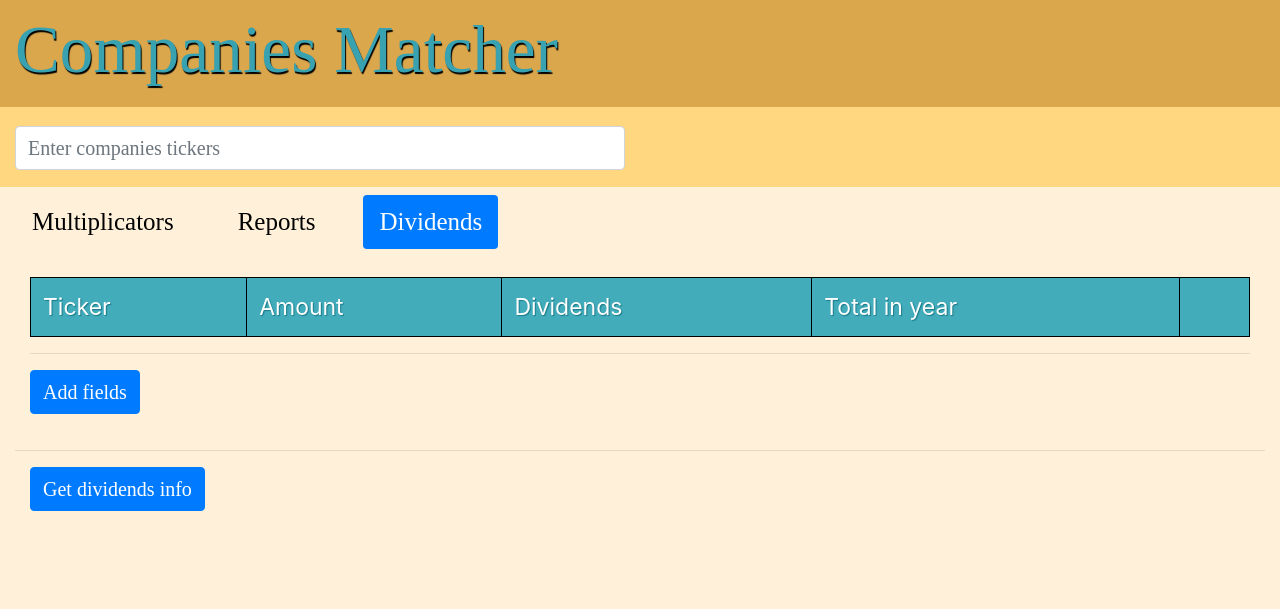
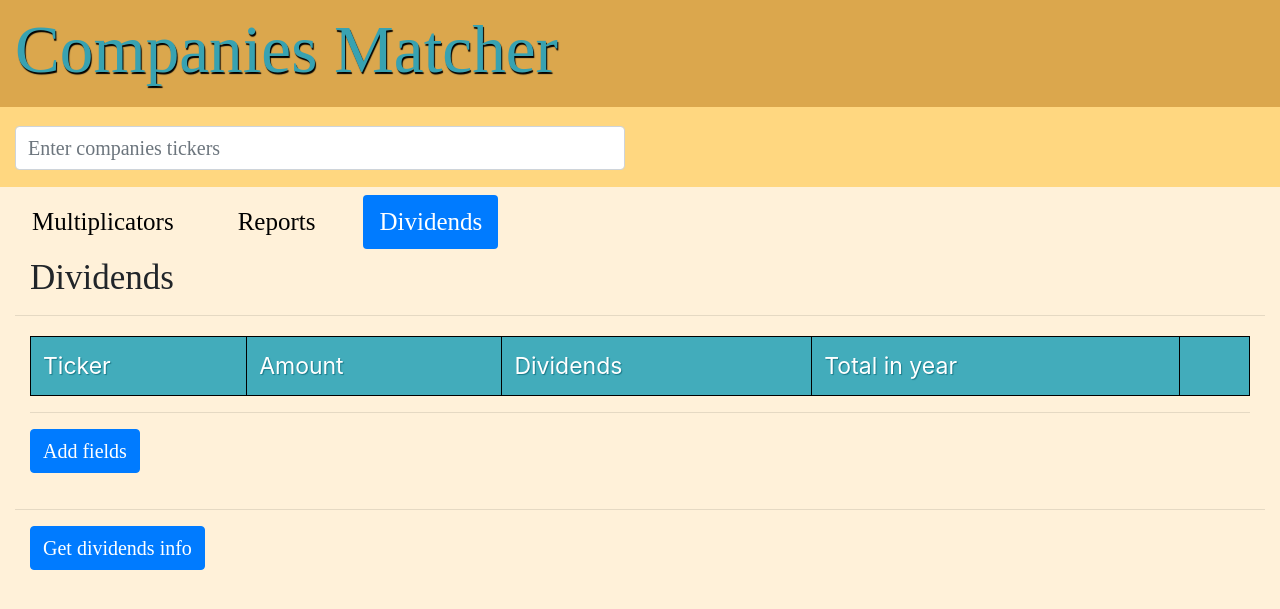
Before and after one commit to t0theheart/companies-matcher, a Python web app: template companies_matcher/app/front/templates/index.html in a window 1280 px wide, after a click on "Dividends". Shown: the top 609 px of the page. Run offline with Jinja, Linux system fonts and the light colour scheme; the template is opened without the code that fills it, so the values that code supplies are empty; some libraries are stand-ins or nearby versions.

Commit message:
butify html

```diff
--- a/companies_matcher/app/front/templates/index.html
+++ b/companies_matcher/app/front/templates/index.html
@@ -10,8 +10,7 @@
 	<!-- Project CSS -->
 	<link href="static/style.css" rel="stylesheet">
 	<title>Companies Matcher</title>
-	<link rel="shortcut icon" href="images/favicon.ico" type="image/x-icon">
-</head>
+	<link rel="shortcut icon" href="images/favicon.ico" type="image/x-icon"> </head>
 
 <body class="wallpaper-color">
 	<div class="container-fluid">
@@ -52,13 +51,16 @@
 			</div>
 			<div class="tab-pane fade" id="reports">
 				<div class="form-group" style="padding-top: 19px">
-					<div class="col-sm-12"><h3 class="header-text">Income</h3></div>
+					<div class="col-sm-12">
+						<h3 class="header-text">Income</h3></div>
 					<hr>
 					<div id="income-toggles" class="col-sm-12 row-padding"></div>
-					<div class="col-sm-12"><h3 class="header-text">Balance</h3></div>
+					<div class="col-sm-12">
+						<h3 class="header-text">Balance</h3></div>
 					<hr>
 					<div id="balance-toggles" class="col-sm-12 row-padding"></div>
-					<div class="col-sm-12"><h3 class="header-text">Cash</h3></div>
+					<div class="col-sm-12">
+						<h3 class="header-text">Cash</h3></div>
 					<hr>
 					<div id="cash-toggles" class="col-sm-12 row-padding"></div>
 					<div class="col-sm-12 row-padding" id="matching-reports-buttons">
@@ -68,6 +70,9 @@
 				<div class="col-sm-12 area-for-table" id="matching-reports"></div>
 			</div>
 			<div class="tab-pane fade" id="dividends">
+				<div class="col-sm-12">
+					<h3 class="header-text">Dividends</h3> </div>
+				<hr>
 				<div class="col-sm-12 row-padding" id="dividends-buttons-1">
 					<table class="table table-bordered" id="dividends-table">
 						<tbody>
```
Lines whose indentation alone changed are shown as unchanged.
